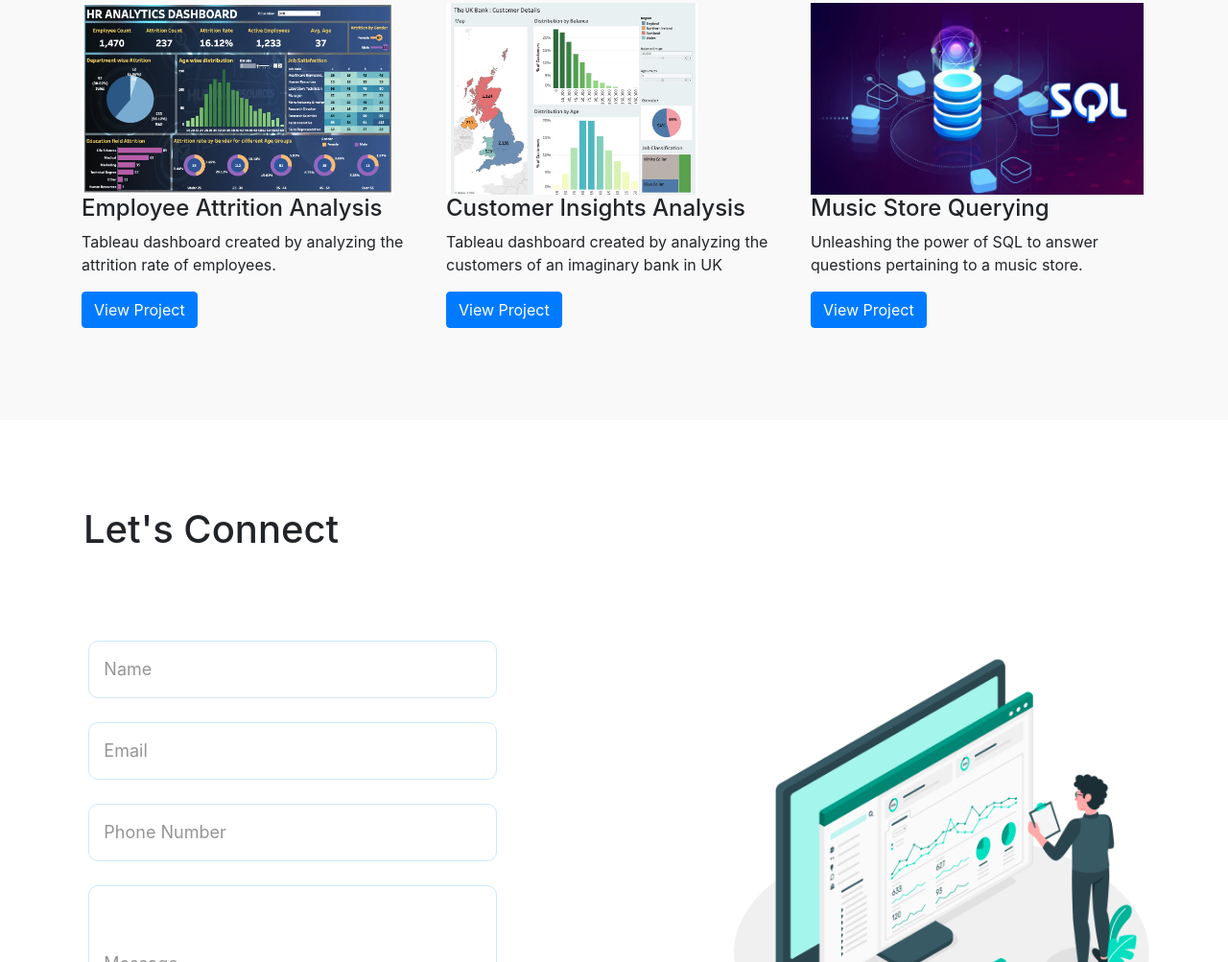
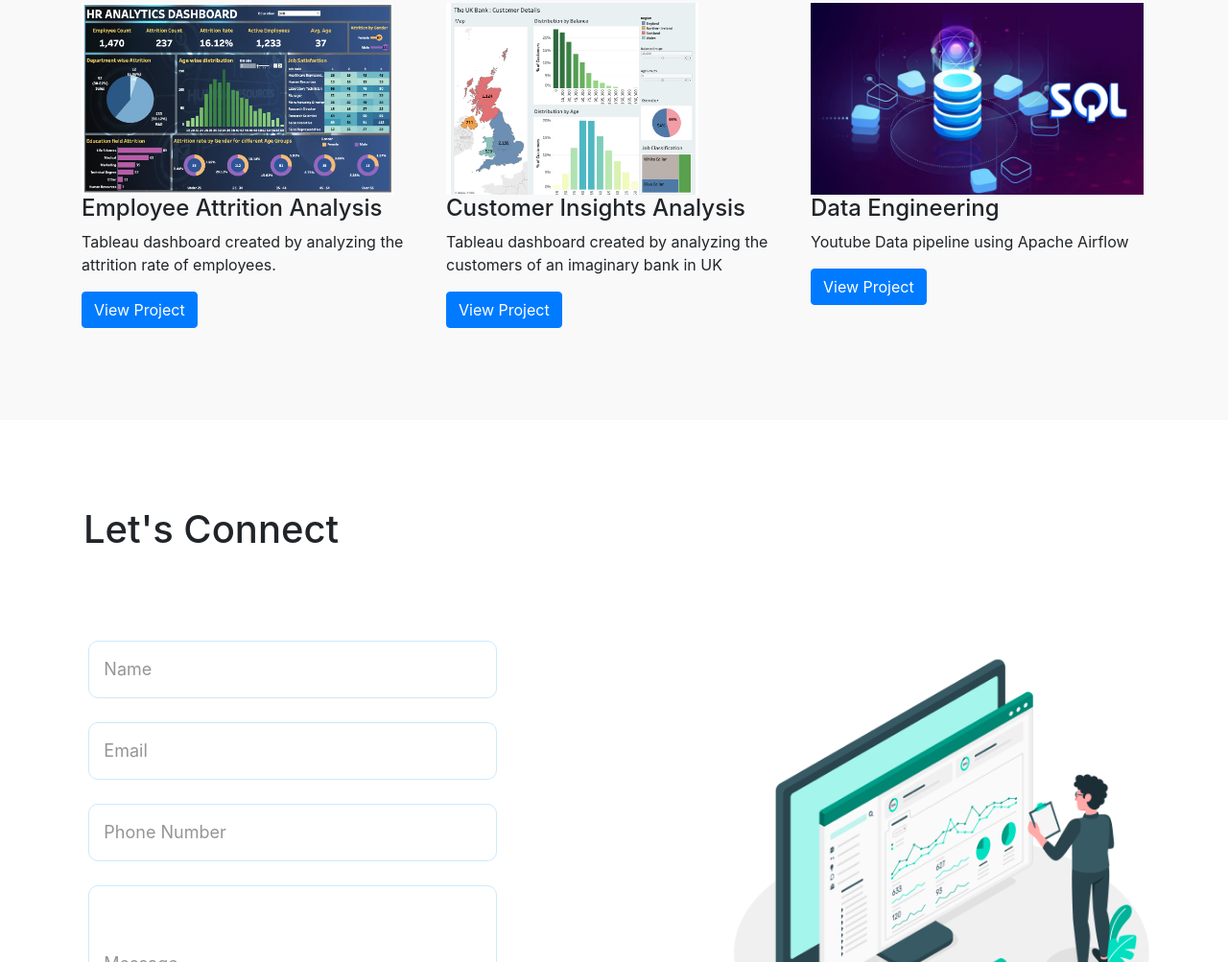
Before and after one commit to deepakmohan36/myportfolio, a plain HTML site: page docs/index.html in a window 1280 px wide. Shown: the part 1446-2449 px from the top of the page at 96% size. Drawn offline with nearby package versions, Linux system fonts and the light colour scheme.

Commit message:
Update index.html

```diff
--- a/docs/index.html
+++ b/docs/index.html
@@ -152,8 +152,8 @@
 				<div class="card1">
 					<img class="card1-img-top" src="images/sql.jpeg" alt="Project 3">
 					<div class="card1-body">
-						<h5 class="card1-title">Music Store Querying</h5>
-						<p class="card1-text">Unleashing the power of SQL to answer questions pertaining to a music store.</p>
+						<h5 class="card1-title">Data Engineering</h5>
+						<p class="card1-text">Youtube Data pipeline using Apache Airflow</p>
 						<a href="#" class="btn btn-primary">View Project</a>
 					</div>
 				</div>
```
